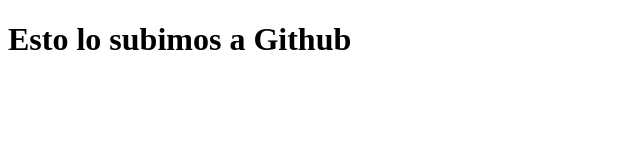
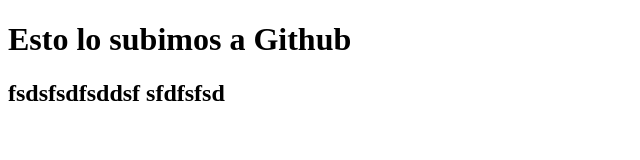
Before and after one commit to GonzaEscobar08/aprendiendoGitComision14i, a plain HTML site: page index.html in a window 1280 px wide. Shown: the whole page, without its empty margins (0-640 px from the left). Drawn offline with Linux system fonts and the light colour scheme.

Commit message:
agregamos un h2 en index.html

```diff
--- a/index.html
+++ b/index.html
@@ -8,5 +8,7 @@
 </head>
 <body>
     <h1>Esto lo subimos a Github</h1>
+
+    <h2>fsdsfsdfsddsf  sfdfsfsd</h2>
 </body>
 </html>
```
